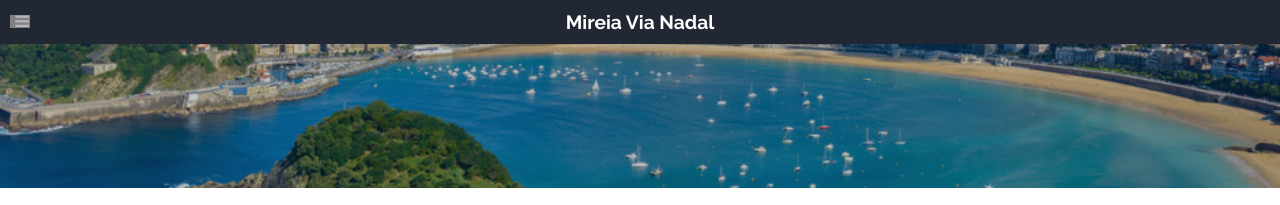
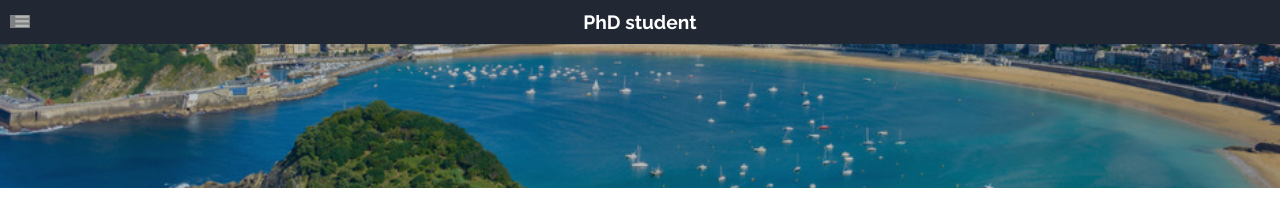
Before and after one commit to old-jekyll-templates/Horizons-Jekyll-Theme, a Jekyll site: the page built from members/mireia_via_nadal.html, in a window 1280 px wide. Shown: the top 205 px of the page. Built offline with Jekyll 4.4.1, drawn with Linux system fonts in a browser that asks for light colours; grey boxes are pictures that could not be loaded.

Commit message:
Update mireia_via_nadal.html

```diff
--- a/members/mireia_via_nadal.html
+++ b/members/mireia_via_nadal.html
@@ -1,5 +1,5 @@
 ---
-title: Mireia Via Nadal
+title: PhD student
 layout: main
 ---
 
```
